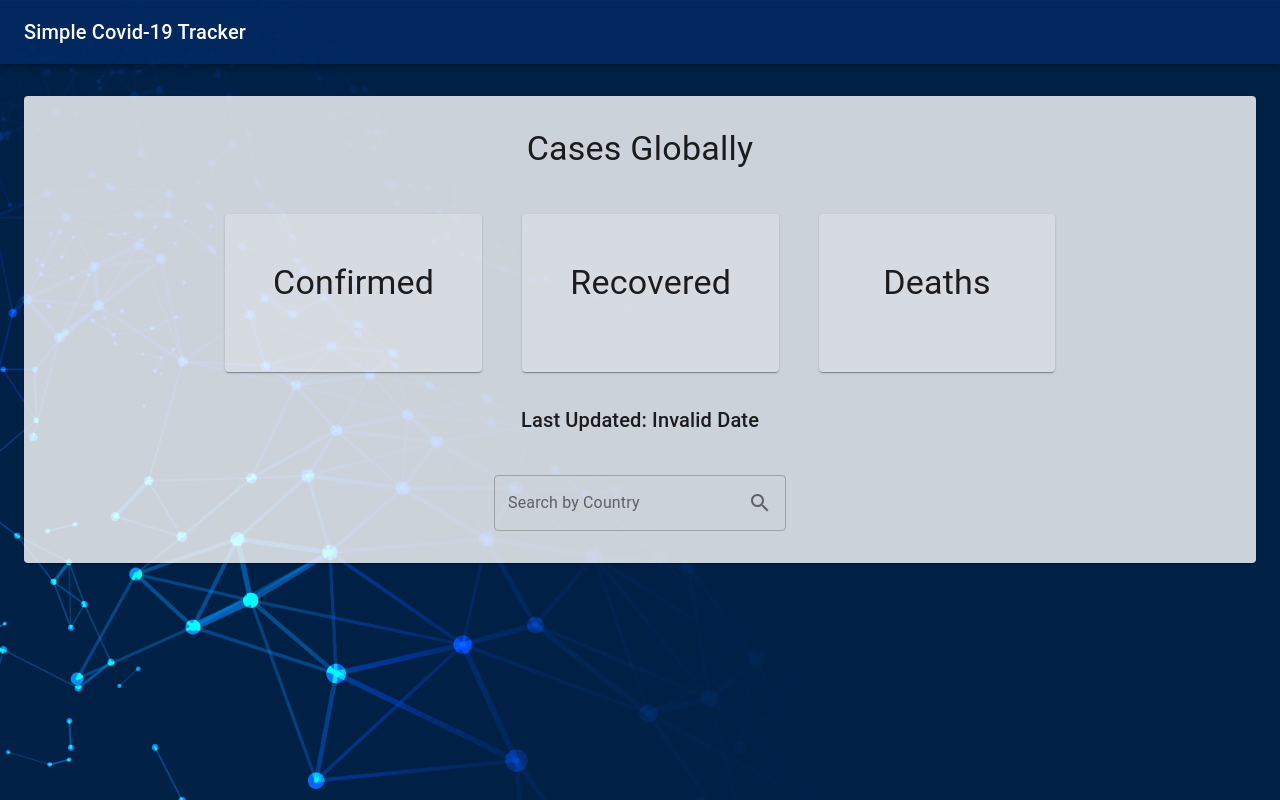
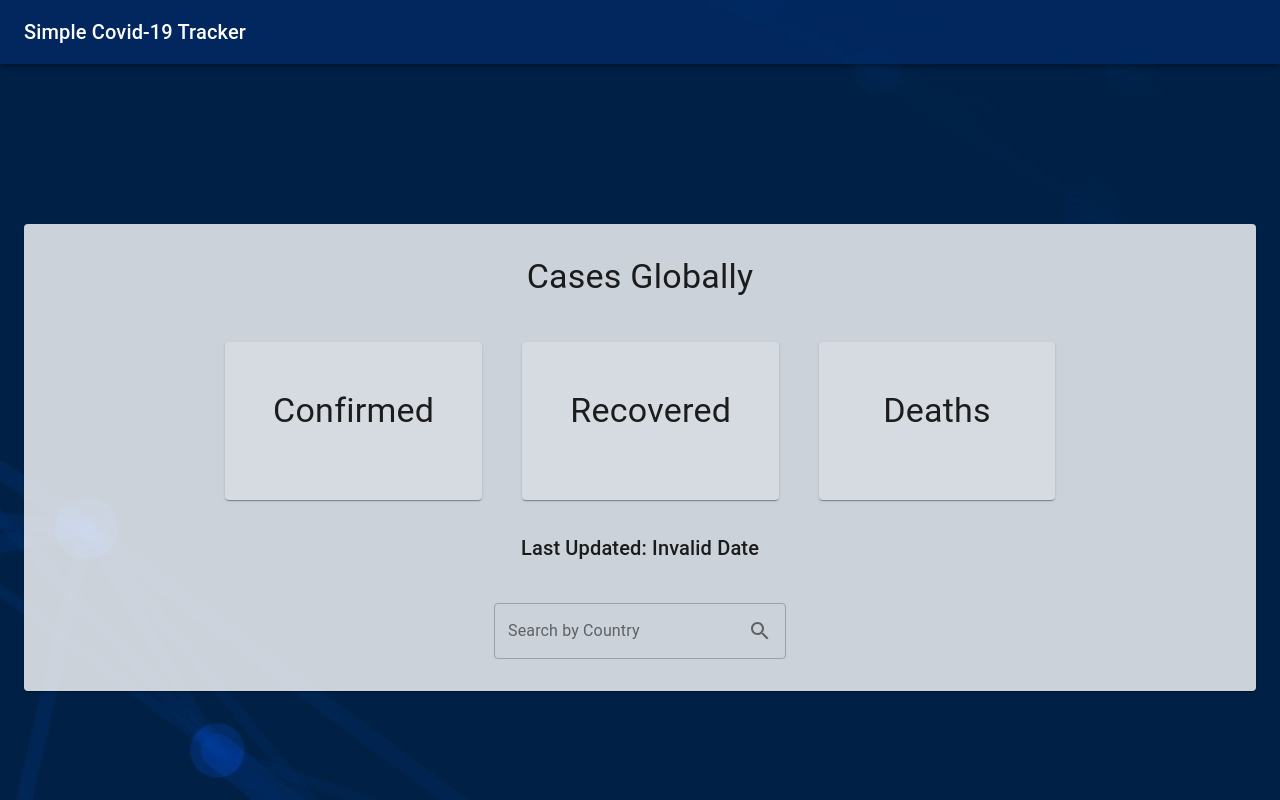
Before and after one commit to melvinalmonte/covid-tracker, a React (Create React App) app: page / in a window 1280 px wide. Built offline with nearby package versions, Linux system fonts and the light colour scheme; no server answers.

Commit message:
padding is now reduced for screen below 600px

```diff
--- a/src/App.js
+++ b/src/App.js
@@ -16,7 +16,7 @@ import { CasesTable } from "./components/CasesTable";
 
 const useStyles = makeStyles({
   appBase: {
-    paddingTop: "2rem",
+    paddingTop: "10rem",
     paddingBottom: "2rem"
   },
   paperBase: {
@@ -58,7 +58,7 @@ function App(props) {
   return (
     <div className="animate__animated animate__fadeIn">
       <NavBar NavTitle={"Simple Covid-19 Tracker"} />
-      <Container className={classes.appBase}>
+      <Container className={`cov-app-base ${classes.appBase}`}>
         <Paper className={classes.paperBase}>
           <Banner customVariant={"h4"}>{countryName}</Banner>
           <Cards data={props.countryCases} />
--- a/src/styles.scss
+++ b/src/styles.scss
@@ -2,12 +2,16 @@ $family-primary: "Open Sans";
 $box-padding: 4rem;
 
 body {
-  background: url("/assets/background.jpg");
-  background-position: center;
   background-size: cover;
-  background-repeat: no-repeat;
+  background: url("/assets/background.jpg") no-repeat center;
   margin: 0;
   min-height: 100vh;
+}
+
+@media only screen and (max-width: 600px) {
+  .cov-app-base {
+    padding-top: 2rem !important;
+  }
 }
 
 @import url("https://fonts.googleapis.com/css2?family=Open+Sans:ital,wght@0,300;0,400;0,600;0,700;0,800;1,300;1,400;1,600;1,700;1,800&display=swap");
```
